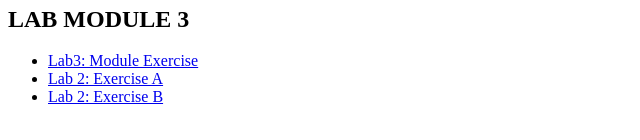
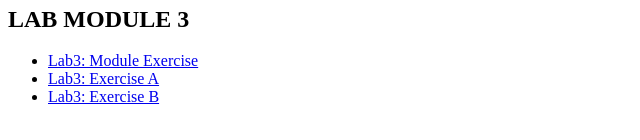
Before and after one commit to AkmalArsyad061/S78569_CSF3133_K2, a plain HTML site: page index.html in a window 1280 px wide. Shown: the part 316-456 px from the top of the page, 0-640 px from the left. Drawn offline with Linux system fonts and the light colour scheme.

Commit message:
Update lab links in index.html

```diff
--- a/index.html
+++ b/index.html
@@ -25,8 +25,8 @@
        <h2>LAB MODULE 3</h2>
         <ul>
             <li><a href="LAB 3/lab2Exercise/lab2.html">Lab3: Module Exercise</a></li>
-            <li><a href="LAB2/lab2_exerciseA/lab2_exerciseA.html">Lab 2: Exercise A </a></li>
-            <li><a href="LAB2/lab2_exerciseB/lab2_exerciseB.html">Lab 2: Exercise B</a></li>
+            <li><a href="LAB 3/lab2Exercise/Lab3.html">Lab3: Exercise A </a></li>
+            <li><a href="LAB 3/lab2Exercise/Lab3.html">Lab3: Exercise B</a></li>
         </ul>
 
 
```
